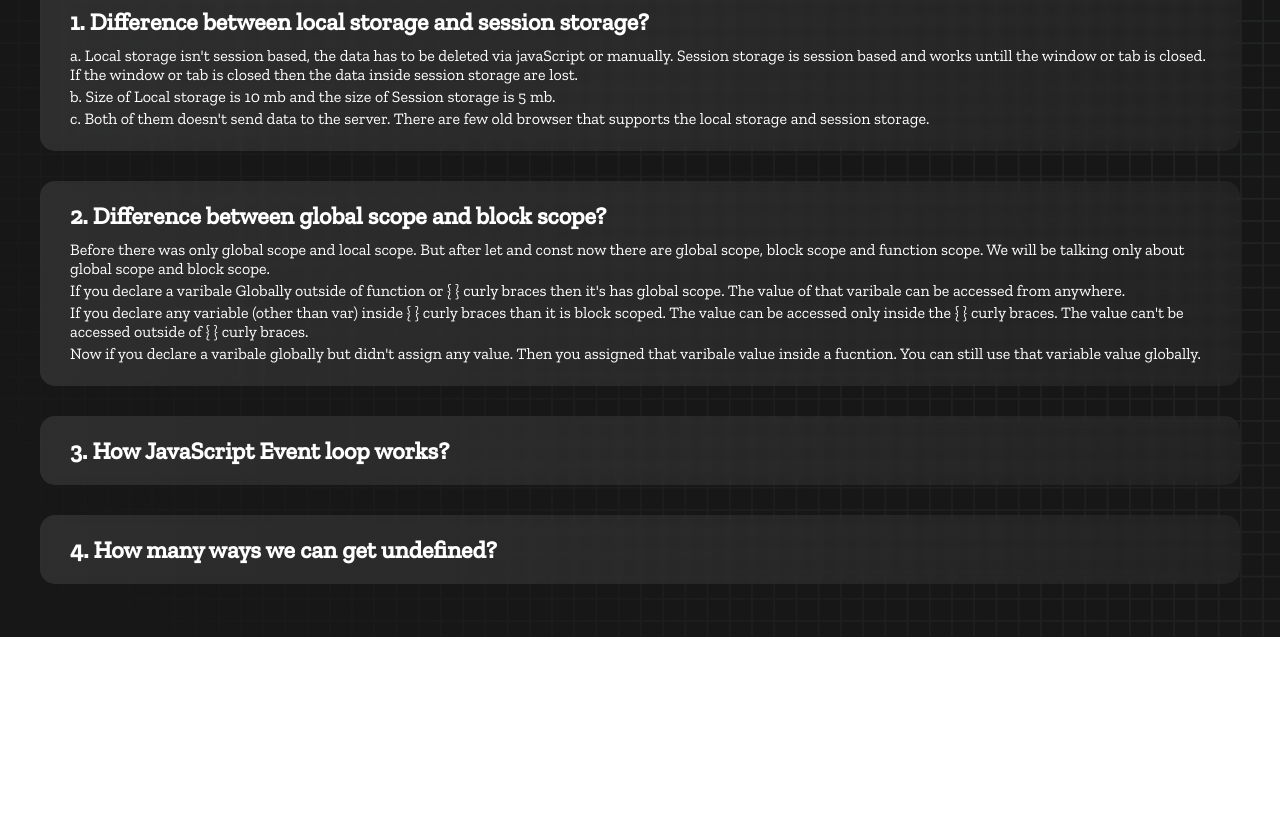
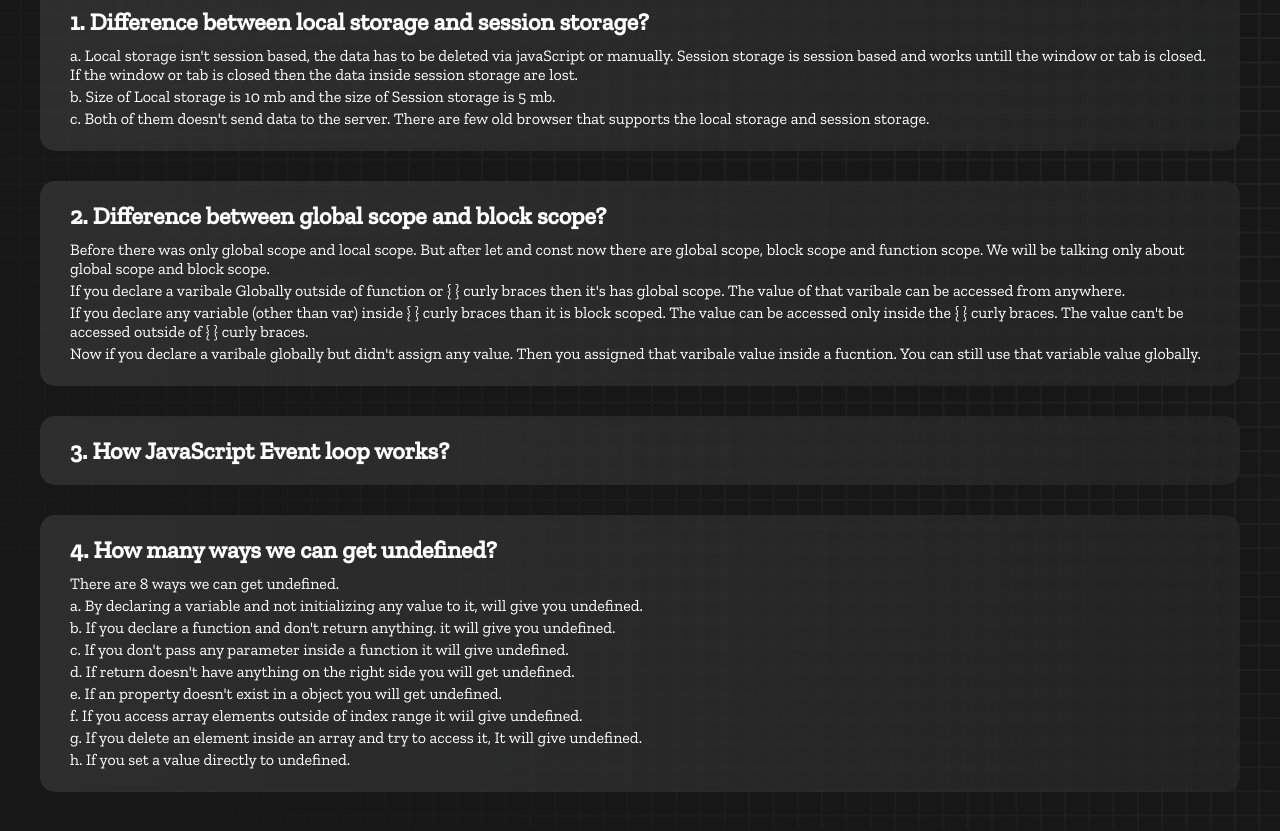
Before and after one commit to Mohammad-Hidayat-Ullah-Reza/type-monster, a plain HTML site: page blog.html in a window 1280 px wide. Shown: the part 163-994 px from the top of the page. Before the commit the page ends 800 px from the top, so only its background shows below. Drawn offline with nearby package versions, Linux system fonts and the light colour scheme.

Commit message:
answer of the fourht question added

```diff
--- a/blog.html
+++ b/blog.html
@@ -69,8 +69,36 @@
         <p></p>
       </div>
       <div class="card">
-        <h2>4. How many ways we can get undefined?</h2>
-        <p></p>
+        <h2 class="card-heading">4. How many ways we can get undefined?</h2>
+        <p class="card-text">There are 8 ways we can get undefined.</p>
+        <p class="card-text">
+          a. By declaring a variable and not initializing any value to it, will
+          give you undefined.
+        </p>
+        <p class="card-text">
+          b. If you declare a function and don't return anything. it will give
+          you undefined.
+        </p>
+        <p class="card-text">
+          c. If you don't pass any parameter inside a function it will give
+          undefined.
+        </p>
+        <p class="card-text">
+          d. If return doesn't have anything on the right side you will get
+          undefined.
+        </p>
+        <p class="card-text">
+          e. If an property doesn't exist in a object you will get undefined.
+        </p>
+        <p class="card-text">
+          f. If you access array elements outside of index range it wiil give
+          undefined.
+        </p>
+        <p class="card-text">
+          g. If you delete an element inside an array and try to access it, It
+          will give undefined.
+        </p>
+        <p class="card-text">h. If you set a value directly to undefined.</p>
       </div>
     </main>
     <footer></footer>
```
